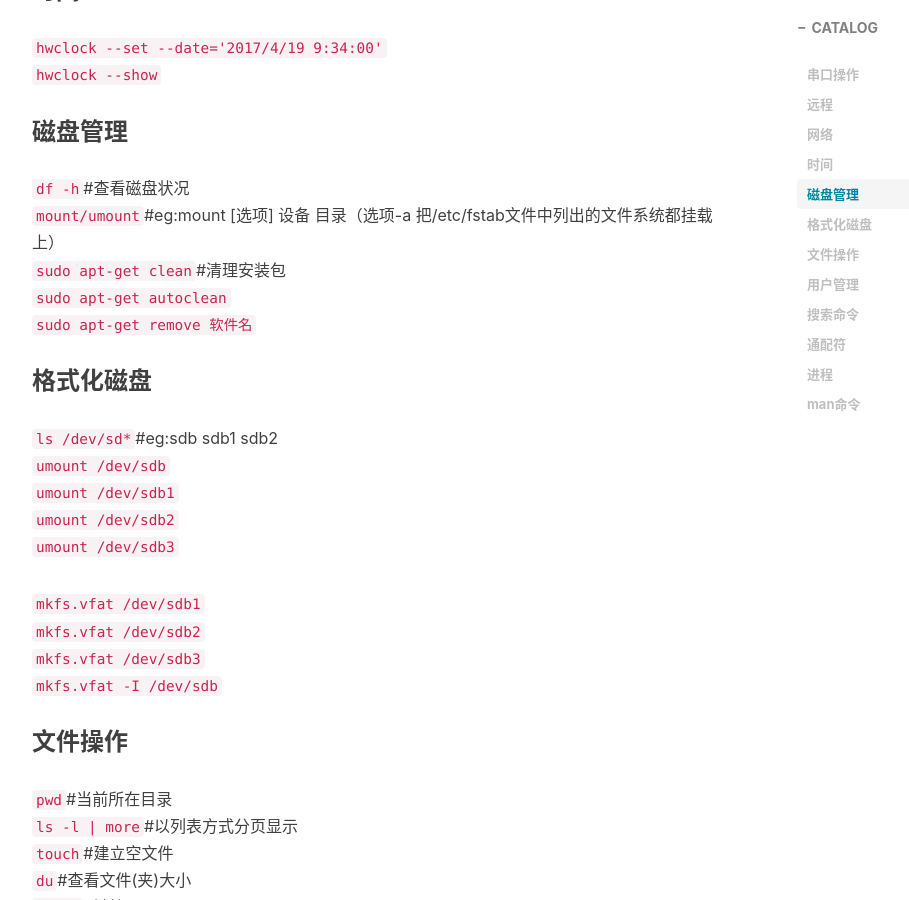
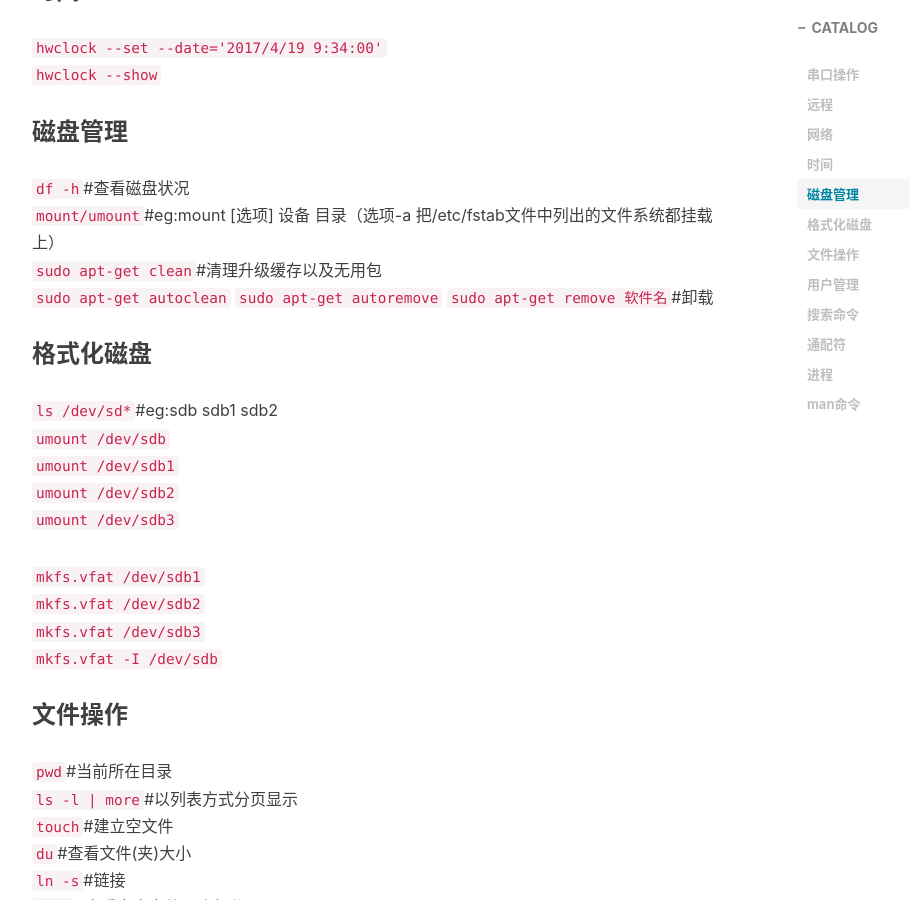
Before and after one commit to Lmonologue/baymax.github.io, a Jekyll site: the page built from _posts/2017-05-04-linux常用命令.md, in a window 1280 px wide and 900 px high, scrolled down 1785 px. Shown: the whole window, without its empty margins (233-1142 px from the left). Built offline with Jekyll 4.4.1, drawn with Linux system fonts in a browser that asks for light colours; nearby versions of some CDN libraries; comment, search, counter and statistics services are not loaded.

Commit message:
Update 2017-05-04-linux常用命令.md

```diff
--- a/_posts/2017-05-04-linux常用命令.md
+++ b/_posts/2017-05-04-linux常用命令.md
@@ -72,9 +72,10 @@
 
 `df -h`#查看磁盘状况
 `mount/umount`#eg:mount [选项] 设备 目录（选项-a 把/etc/fstab文件中列出的文件系统都挂载上）
-`sudo apt-get clean`#清理安装包
+`sudo apt-get clean`#清理升级缓存以及无用包
 `sudo apt-get autoclean`
-`sudo apt-get remove 软件名`
+`sudo apt-get autoremove`
+`sudo apt-get remove 软件名`#卸载
 
 ### 格式化磁盘
 
```
